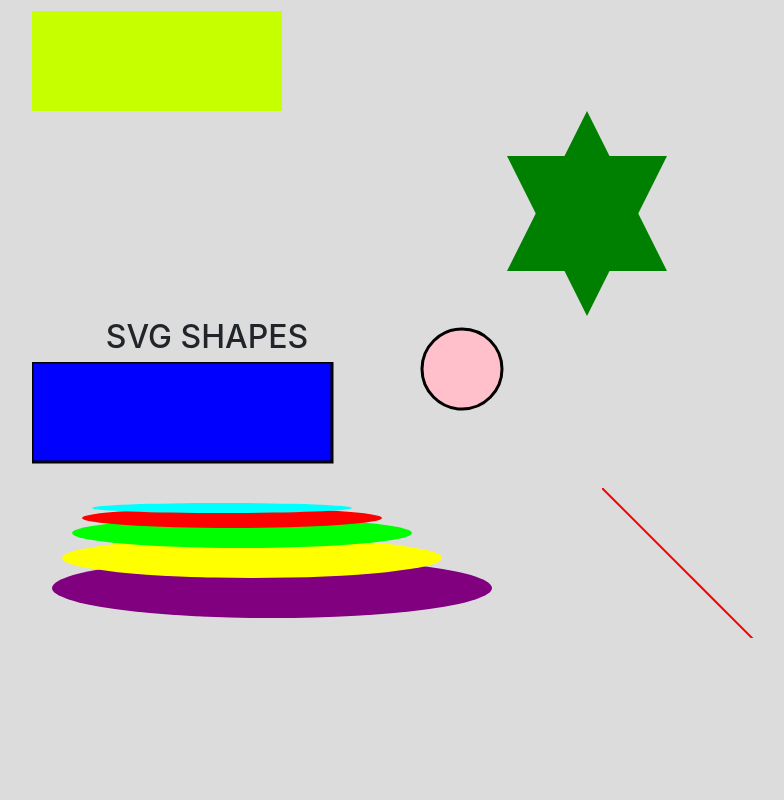
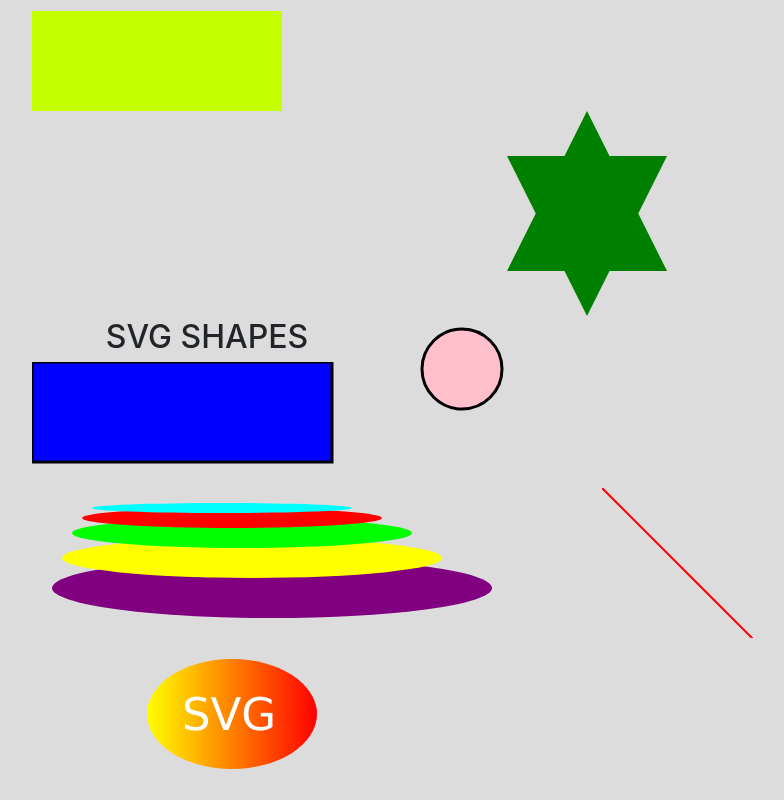
Before and after one commit to alsamzu/shapes, a plain HTML site: page index.html in a window 1280 px wide. Shown: the part 489-1289 px from the top of the page, without its empty margins (53-837 px from the left). Before the commit the page ends 1133 px from the top, so only its background shows below. Drawn offline with Linux system fonts and the light colour scheme.

Commit message:
still on svg

```diff
--- a/index.html
+++ b/index.html
@@ -77,6 +77,21 @@
                   </svg>
               </div>
           </div>
+          <div class="row">
+              <div class="col">
+                  <svg height="150" width="400">
+  <defs>
+    <linearGradient id="grad3" x1="0%" y1="0%" x2="100%" y2="0%">
+      <stop offset="0%" style="stop-color:rgb(255,255,0);stop-opacity:1" />
+      <stop offset="100%" style="stop-color:rgb(255,0,0);stop-opacity:1" />
+    </linearGradient>
+  </defs>
+  <ellipse cx="200" cy="70" rx="85" ry="55" fill="url(#grad3)" />
+  <text fill="#ffffff" font-size="45" font-family="Verdana" x="150" y="86">
+  SVG</text>
+</svg>
+              </div>
+          </div>
 
 
       </div>
```
